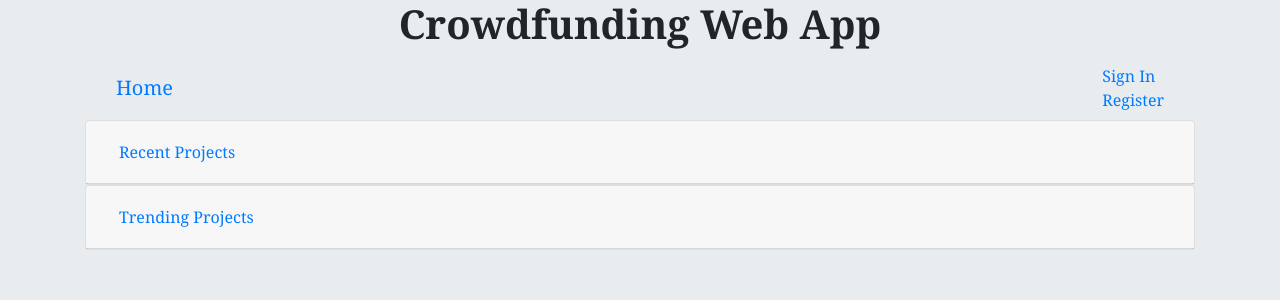
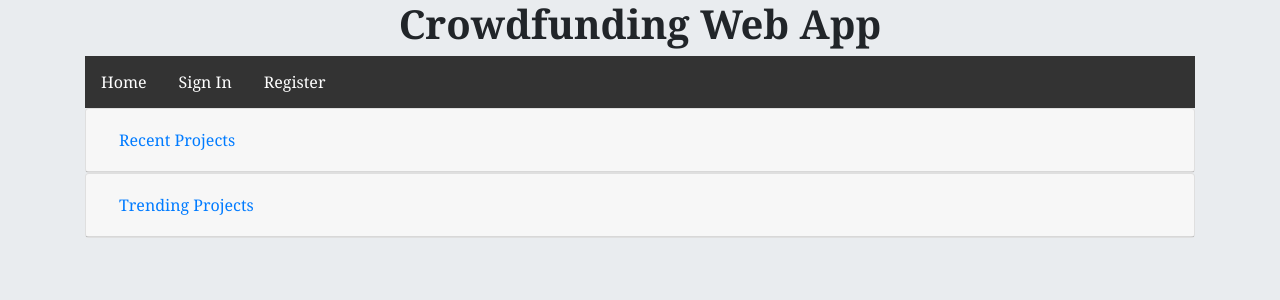
Before and after one commit to ahermassi/GoFundMe-Clone, a Node server app: page /projects/ in a window 1280 px wide. Shown: the top 300 px of the page. Run offline with Node 20, Linux system fonts and the light colour scheme; data that the repository does not hold is empty; some libraries are stand-ins or nearby versions.

Commit message:
making navbar look good using css

```diff
--- a/public/css/style.css
+++ b/public/css/style.css
@@ -122,3 +122,26 @@ article p {
     background-color: white;
     box-shadow: 0 4px 8px 0 rgba(0, 0, 0, 0.2), 0 6px 20px 0 rgba(0, 0, 0, 0.19);
   }
+
+  ul.unordered-main {
+    list-style-type: none;
+    margin: 0;
+    padding: 0;
+    overflow: hidden;
+    background-color: #333;
+  }
+
+  ul.unordered-main li{
+    float: left;
+  }
+
+  ul.unordered-main li a{
+    display: block;
+    color: white;
+    text-align: center;
+    padding: 14px 16px;
+    text-decoration: none;
+  }
+  ul.unordered-main li a:hover {
+    background-color: #111;
+  }
--- a/routes/users.js
+++ b/routes/users.js
@@ -21,7 +21,7 @@ router.get('/signin',async (req, res) => {
 });
 
 router.get('/register',async (req,res) => {
-    res.render('users/register', {title: 'Register', logged: false});
+    res.render('users/register',{title: 'Register', logged: false});
 });
 
 router.post('/signin',async (req, res) => {
--- a/views/layouts/main.handlebars
+++ b/views/layouts/main.handlebars
@@ -17,24 +17,21 @@
         <div class="row">
             <div class="col-sm-12">
                 <h1 class="heading">Crowdfunding Web App</h1>
-                <nav class="navbar navbar-inverse">
-                    <div class="container-fluid">
-                        <div class="navbar-header">
-                            <a class="navbar-brand" href="/">Home</a>
-                        </div>
-                        <ul class="nav navbar-nav">
+                <ul class="unordered-main">
                     {{#if logged}}
+                        <li class="active"><a href="/">Home</a></li>
                         <li class="active"><a href="/projects/Search">Search</a></li>
                         <li class="active"><a href="/projects/new">Start a campaign</a></li>
                         <li class="active"><a href="/users/history/{{user.userId}}" >My profile</a></li>
                         <li class="active"><a href="/users/logout">Log out</a> </li>
+
+
                         {{else}}
+                            <li class="active"><a href="/">Home</a></li>
                             <li class = "active"><a href="/users/signin">Sign In</a></li>
                             <li class = "active"><a href="/users/register">Register</a></li>
                         {{/if}}
                 </ul>
-                    </div>
-                </nav>
                 {{{body}}}
             </div>
         </div>
--- a/views/projects/single.handlebars
+++ b/views/projects/single.handlebars
@@ -66,6 +66,6 @@
                 <a id="activate-project" href="/projects/activate/{{project._id}}">Activate Project</a><br>
             {{/if}}
         {{/if}}
-        </div>
-    <a href="/projects">Back to All Projects</a>
+        <a href="/projects">Back to All Projects</a>
+    </div>
 </article>
```
Lines whose indentation alone changed are shown as unchanged.
